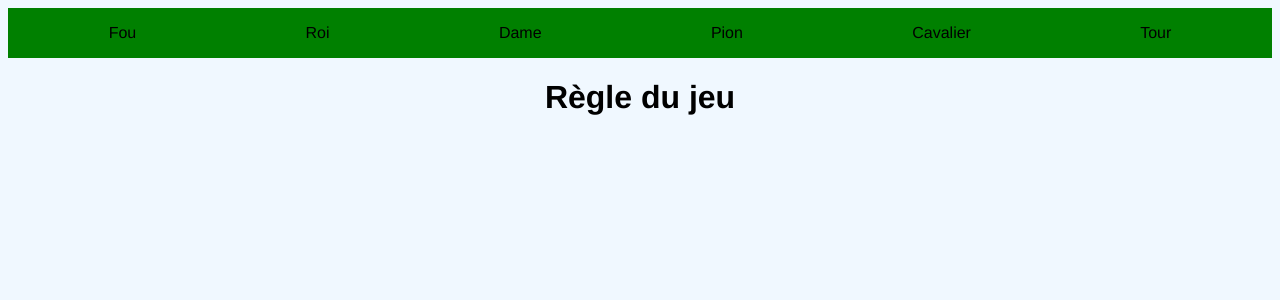
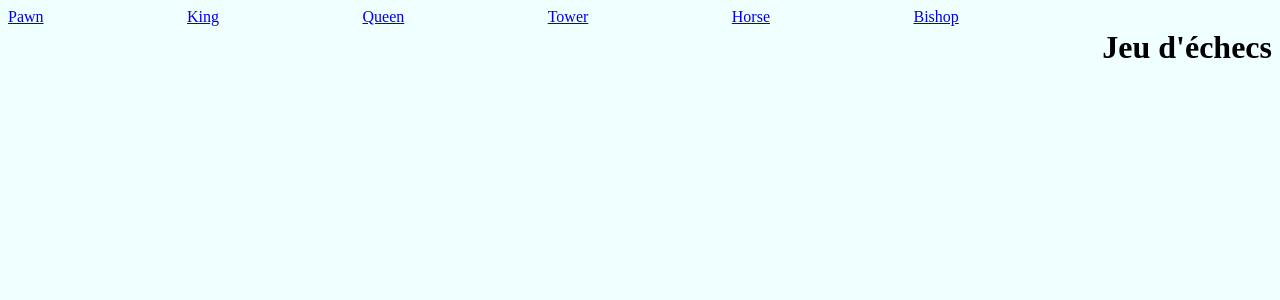
Before and after one commit to NathLeem/Jeu_TFE_Echecs, a PHP site: page /Regle_jeu.php in a window 1280 px wide. Shown: the top 300 px of the page. Run offline with PHP 8.4, Linux system fonts and the light colour scheme.

Commit message:
ajout regle

```diff
--- a/Regle_jeu/Regle_jeu.php
+++ b/Regle_jeu/Regle_jeu.php
@@ -5,19 +5,32 @@
         <meta http-equiv="X-UA-Compatible" content="IE=edge">
         <meta name="viewport" content="width=device-width, initial-scale=1.0">
         <link rel="stylesheet" href="css/base.css">
-        <title>Règle du jeu</title>
+        <title>Document</title>
     </head>
     <body>
-        <div class="navbar">
-            <ul>
-                <li><a href="#">Fou</a></li>
-                <li><a href="#">Roi</a></li>
-                <li><a href="#">Dame</a></li>
-                <li><a href="#">Pion</a></li>
-                <li><a href="#">Cavalier</a></li>
-                <li><a href="#">Tour</a></li>
-            </ul>
-            <h1>Règle du jeu</h1>
+        <div class="container">
+            <div class="Pawn">
+                <a href="#">Pawn</a>
+            </div>
+            <div class="King">
+                <a href="#">King</a>
+            </div>
+            <div class="Queen">
+                <a href="#">Queen</a>
+            </div>
+            <div class="Tower">
+                <a href="#">Tower</a>
+            </div>
+            <div class="Horse">
+                <a href="#">Horse</a>
+            </div>
+            <div class="Bishop">
+                <a href="#">Bishop</a>
+            </div>
+            <div class="Title">
+                <i class="fa-solid fa-chess"></i>
+                <h1>Jeu d'échecs</h1>
+            </div>
         </div>
     </body>
 </html>
--- a/Regle_jeu/css/base.css
+++ b/Regle_jeu/css/base.css
@@ -1,35 +1,10 @@
 body{
-    background-color: aliceblue;
-    font-family: 'Franklin Gothic Medium', 'Arial Narrow', Arial, sans-serif;
+    background-color: azure;
 }
-ul{
-    background-color: green;
+.container{
     display: flex;
-    flex-direction: row;
-    justify-content: space-evenly;
-    list-style-type: none;
-    margin: auto;
-    padding: 1rem;
+    justify-content: space-between;
 }
-ul:hover{
-    text-shadow: 1px 1px gray;
+.Title{
+    justify-content: center;
 }
-li{
-    margin: auto;
-}
-li:hover{
-    background-color: greenyellow;
-}
-h1{
-    justify-items: center;
-}
-a{
-    color: black;
-    text-decoration: none;
-    margin: auto;
-    padding: auto;
-}
-.navbar{
-    border-radius: 10px;
-    justify-items: center;
-}
```
Also changed, not shown: Regle_jeu/picture/jeu.avif (added).
